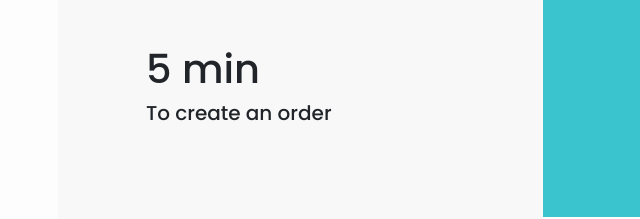
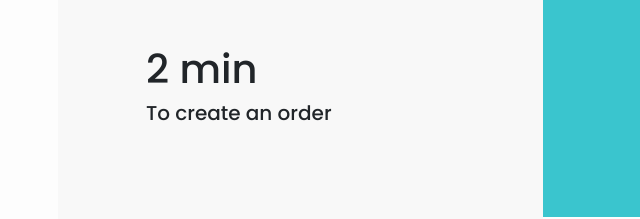
Before and after one commit to binvro6969/InnoCodeCap_DeliveryWeb, a plain HTML site: page index.html in a window 1280 px wide. Shown: the part 2853-3072 px from the top of the page, 0-640 px from the left. Drawn offline with nearby package versions, Linux system fonts and the light colour scheme.

Commit message:
change content of sec-2

```diff
--- a/index.html
+++ b/index.html
@@ -212,7 +212,7 @@
                   </div>
 
                   <div class=" ms-3 mb-5 ">
-                    <h1>5 min</h1>
+                    <h1>2 min</h1>
                     <h5 class="mb-2">To create an order</h5>
                   </div>
 
```
